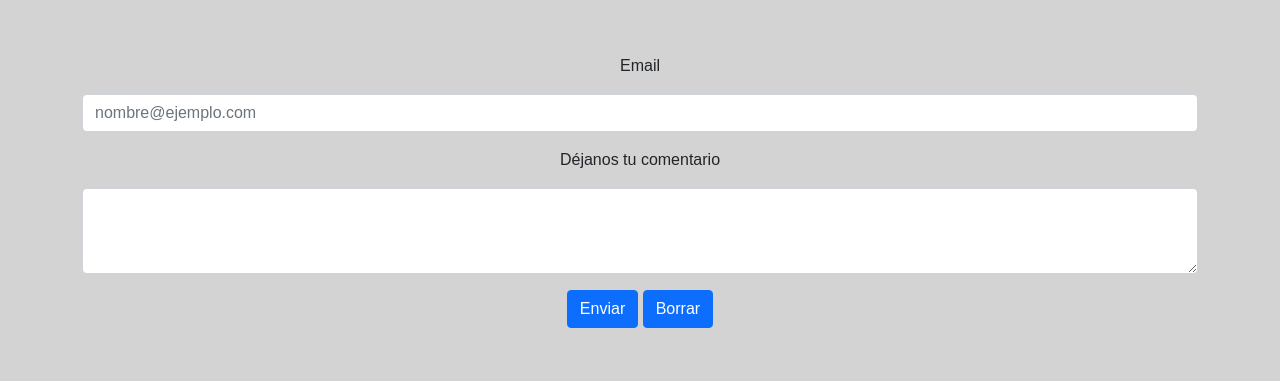
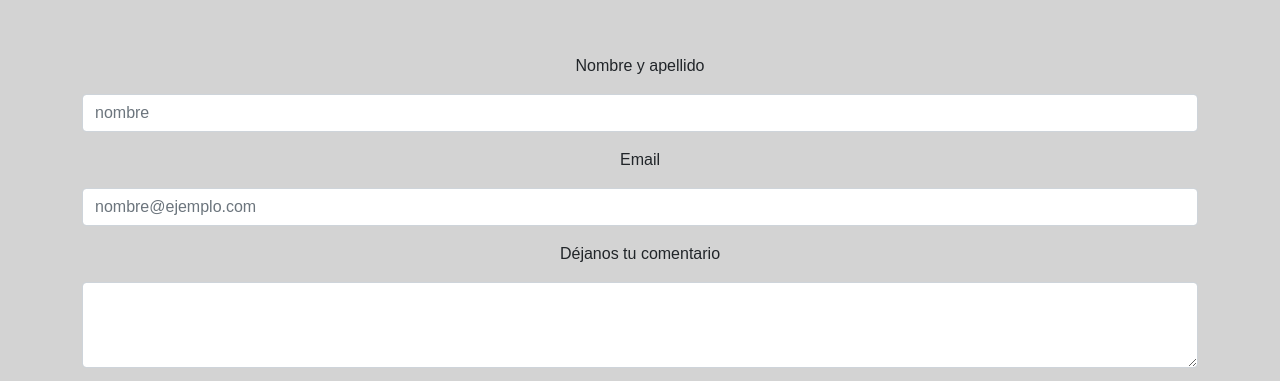
Before and after one commit to santiagolacorte/Coderhouse-project_42980, a website: page pages/contacto.html in a window 1280 px wide. Shown: the part 805-1186 px from the top of the page. Drawn offline with nearby package versions, Linux system fonts and the light colour scheme.

Commit message:
feature/PreEntregaTres se corrige el form

```diff
--- a/pages/contacto.html
+++ b/pages/contacto.html
@@ -67,6 +67,10 @@
                 </div>
                 <form action="404.html">
                     <div class="mt-5">
+                        <label for="name" class="form-label my-2">Nombre y apellido</label>
+                        <input type="text" class="form-control my-2" id="name" placeholder="nombre" required>
+                    </div>
+                    <div>
                         <label for="email" class="form-label my-2">Email</label>
                         <input type="email" class="form-control my-2" id="email" placeholder="nombre@ejemplo.com" required>
                     </div>
```
